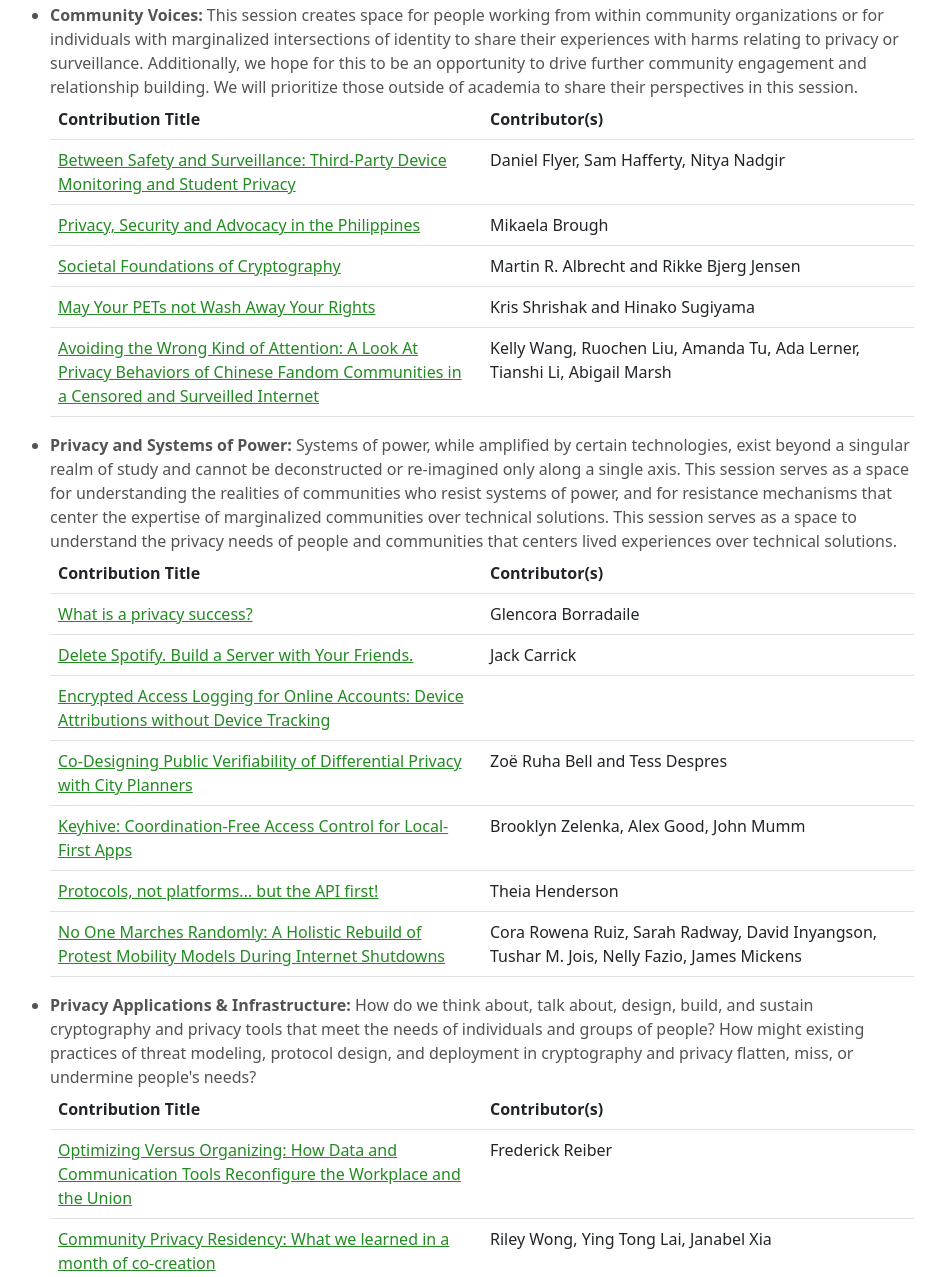
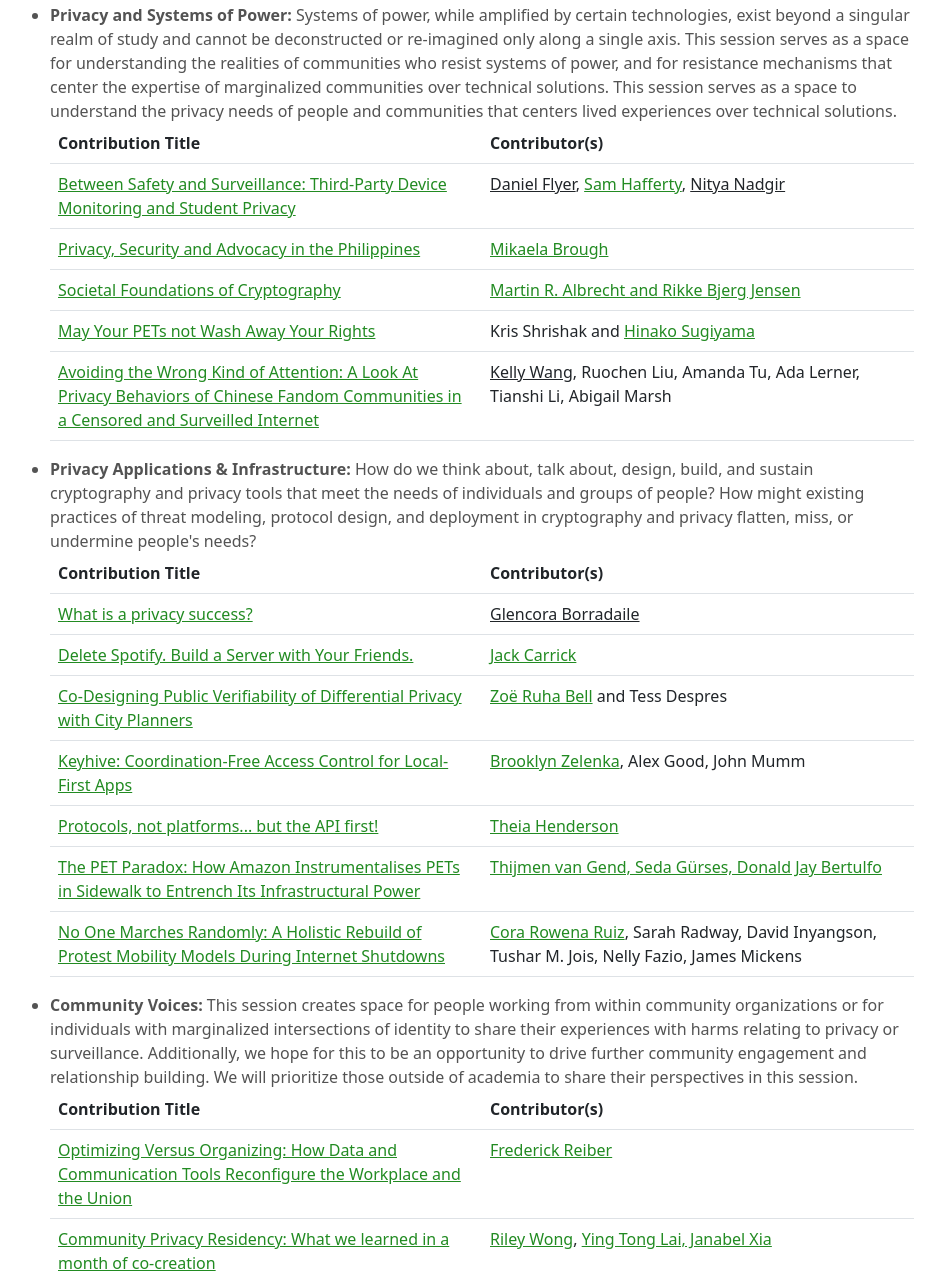
Before and after one commit to roguevillage/recap-website, a plain HTML site: page index.html in a window 1280 px wide. Shown: the part 1472-2749 px from the top of the page, without its empty margins (174-1119 px from the left). Drawn offline with nearby package versions, Linux system fonts and the light colour scheme.

Commit message:
speakers updated

```diff
--- a/index.html
+++ b/index.html
@@ -86,9 +86,11 @@ the  speaker's name is <u>underlined</u>. When provided, we have added additiona
 
 
 </li>
-<li> <strong>Community Voices:</strong> This session creates space for people working from within community organizations or for individuals with marginalized intersections of identity to share their experiences with harms relating to privacy or surveillance. Additionally, we hope for this to be an opportunity to drive further community engagement and relationship building. We will prioritize those outside of academia to share their perspectives in this session.
-</li>
 
+
+<li>   <strong>Privacy and Systems of Power:</strong> Systems of power, while amplified by certain technologies, exist beyond a singular realm of study and cannot be deconstructed or re-imagined only along a single axis.
+  This session serves as a space for understanding the realities of communities who resist systems of power, and for resistance mechanisms that center the expertise of marginalized communities over technical solutions.
+This session serves as a space to understand the privacy needs of people and communities that centers lived experiences over technical solutions. </li>
 
 
 <!-- 🎥 note to self, add which ones will be recorded once we get info -->
@@ -103,20 +105,20 @@ the  speaker's name is <u>underlined</u>. When provided, we have added additiona
 <tr>
 <td>
   <a href="">Between Safety and Surveillance: Third-Party Device Monitoring and Student Privacy</a></td>
-  <td>Daniel Flyer, Sam Hafferty, Nitya Nadgir</td>
+  <td><u>Daniel Flyer</u>, <a href="https://2nd.systems">Sam Hafferty</a>, <u>Nitya Nadgir</u></td>
 </tr>
 
 <tr>
   <td>
     <a href="">Privacy, Security and Advocacy in the Philippines</a></td>
-    <td>Mikaela Brough</td>
+    <td><a href="mikaelabrough.github.io">Mikaela Brough</a></td>
   </tr>
 
 
   <tr>
     <td>
       <a href="">Societal Foundations of Cryptography</a></td>
-      <td>Martin R. Albrecht and Rikke Bjerg Jensen</td>
+      <td><a href="https://social-foundations-of-cryptography.gitlab.io/">Martin R. Albrecht and Rikke Bjerg Jensen</a></td>
     </tr>
 
 
@@ -124,22 +126,22 @@ the  speaker's name is <u>underlined</u>. When provided, we have added additiona
   <tr>
     <td>
       <a href="">May Your PETs not Wash Away Your Rights</a></td>
-      <td>Kris Shrishak and Hinako Sugiyama</td>
+      <td>Kris Shrishak and <a href="https://ijclinic.law.uci.edu/about-the-clinic/">Hinako Sugiyama</a></td>
     </tr>
 
     <tr>
       <td>
         <a href="">Avoiding the Wrong Kind of Attention: A Look At Privacy Behaviors of Chinese Fandom Communities in a Censored and Surveilled Internet</a></td>
-        <td>Kelly Wang, Ruochen Liu, Amanda Tu, Ada Lerner, Tianshi Li, Abigail Marsh</td>
+        <td><u>Kelly Wang</u>, Ruochen Liu, Amanda Tu, Ada Lerner, Tianshi Li, Abigail Marsh</td>
       </tr>
 
 
 
 </table>
 
-<li>   <strong>Privacy and Systems of Power:</strong> Systems of power, while amplified by certain technologies, exist beyond a singular realm of study and cannot be deconstructed or re-imagined only along a single axis.
-  This session serves as a space for understanding the realities of communities who resist systems of power, and for resistance mechanisms that center the expertise of marginalized communities over technical solutions.
-This session serves as a space to understand the privacy needs of people and communities that centers lived experiences over technical solutions. </li>
+
+<li> <strong>Privacy Applications & Infrastructure:</strong> How do we think about, talk about, design, build, and sustain cryptography and privacy tools that meet the needs of individuals and groups of people? How might existing practices of threat modeling, protocol design, and deployment in cryptography and privacy flatten, miss, or undermine people's needs? </li>
+
 <table class="table">
   <tr>
     <!-- <th scope="col">Time</th> -->
@@ -150,7 +152,7 @@ This session serves as a space to understand the privacy needs of people and com
   <tr>
     <td>
       <a href="">What is a privacy success?</a></td>
-      <td>Glencora Borradaile</td>
+      <td><u>Glencora Borradaile</u></td>
     </tr>
 
 
@@ -158,51 +160,51 @@ This session serves as a space to understand the privacy needs of people and com
     <tr>
       <td>
         <a href="">Delete Spotify. Build a Server with Your Friends.</a></td>
-        <td>Jack Carrick</td>
+        <td><a href="https://jackcarrick.net">Jack Carrick</a></td>
       </tr>
 
 
 
   <tr>
     <td>
-      <a href="">Encrypted Access Logging for Online Accounts: Device Attributions without Device Tracking</a></td>
-      <td></td>
-      <!-- TODO -->
-    </tr>
-
-
-  <tr>
-    <td>
       <a href="">Co-Designing Public Verifiability of Differential Privacy with City Planners</a></td>
-      <td>Zoë Ruha Bell and Tess Despres</td>
+      <td><a href="https://sites.google.com/berkeley.edu/zoebell/">Zoë Ruha Bell</a> and Tess Despres</td>
     </tr>
 
 
   <tr>
     <td>
       <a href="">Keyhive: Coordination-Free Access Control for Local-First Apps</a></td>
-      <td>Brooklyn Zelenka, Alex Good, John Mumm</td>
+      <td><a href="https://notes.brooklynzelenka.com">Brooklyn Zelenka</a>, Alex Good, John Mumm</td>
     </tr>
 
 
   <tr>
     <td>
       <a href="">Protocols, not platforms... but the API first!</a></td>
-      <td>Theia Henderson</td>
+      <td><a href="https://graffiti.garden">Theia Henderson</a></td>
     </tr>
 
   <tr>
     <td>
-      <a href="">No One Marches Randomly: A Holistic Rebuild of Protest Mobility Models During Internet Shutdowns</a></td>
-      <td>Cora Rowena Ruiz, Sarah Radway, David Inyangson, Tushar M. Jois, Nelly Fazio, James Mickens</td>
+      <a href="">The PET Paradox: How Amazon Instrumentalises PETs in Sidewalk to Entrench Its Infrastructural Power</a></td>
+      <td><a href="https://www.tudelft.nl/en/tpm/our-faculty/departments/multi-actor-systems/research/projects/programmable-infrastructures-project"><u>Thijmen van Gend, Seda Gürses, Donald Jay Bertulfo</u></a></td>
     </tr>
 
+
+    <tr>
+      <td>
+        <a href="">No One Marches Randomly: A Holistic Rebuild of Protest Mobility Models During Internet Shutdowns</a></td>
+        <td><a href="https://roweziur.github.io/coraruizweb/">Cora Rowena Ruiz</a>, Sarah Radway, David Inyangson, Tushar M. Jois, Nelly Fazio, James Mickens</td>
+      </tr>
 
 </table>
 
 
 
-<li> <strong>Privacy Applications & Infrastructure:</strong> How do we think about, talk about, design, build, and sustain cryptography and privacy tools that meet the needs of individuals and groups of people? How might existing practices of threat modeling, protocol design, and deployment in cryptography and privacy flatten, miss, or undermine people's needs? </li>
+<li> <strong>Community Voices:</strong> This session creates space for people working from within community organizations or for individuals with marginalized intersections of identity to share their experiences with harms relating to privacy or surveillance. Additionally, we hope for this to be an opportunity to drive further community engagement and relationship building. We will prioritize those outside of academia to share their perspectives in this session.
+</li>
+
 
 <table class="table">
   <tr>
@@ -215,7 +217,7 @@ This session serves as a space to understand the privacy needs of people and com
     <tr>
       <td>
         <a href="">Optimizing Versus Organizing: How Data and Communication Tools Reconfigure the Workplace and the Union</a></td>
-        <td>Frederick Reiber</td>
+        <td><a href="https://freddyreiber.info/">Frederick Reiber</a></td>
       </tr>
 
 
@@ -223,8 +225,9 @@ This session serves as a space to understand the privacy needs of people and com
       <tr>
         <td>
           <a href="">Community Privacy Residency: What we learned in a month of co-creation</a></td>
-          <td>Riley Wong, Ying Tong Lai, Janabel Xia</td>
+          <td><a href="https://www.rileynwong.com/">Riley Wong</a>, <a href="https://community-privacy.github.io/">Ying Tong Lai, Janabel Xia</a></td>
         </tr>
+
 
 
 
```
